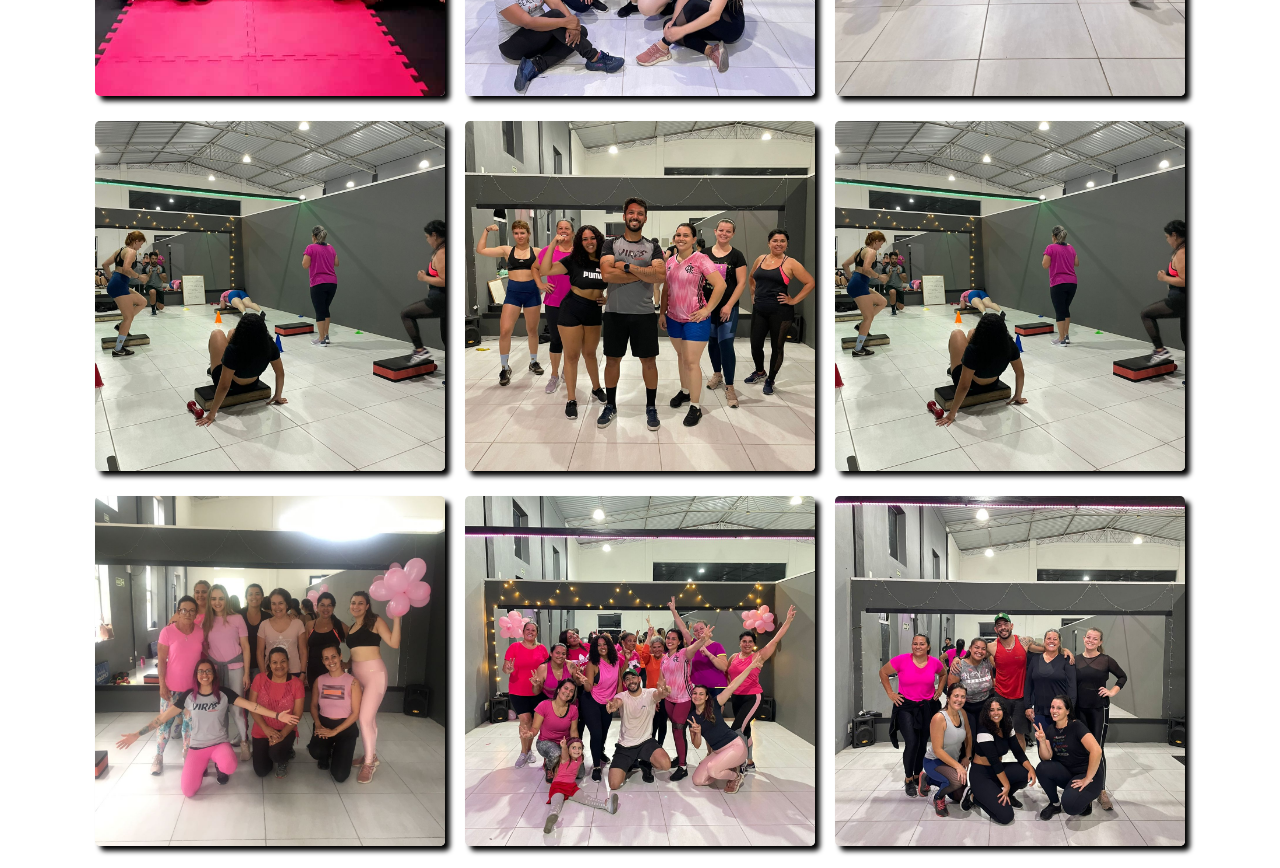
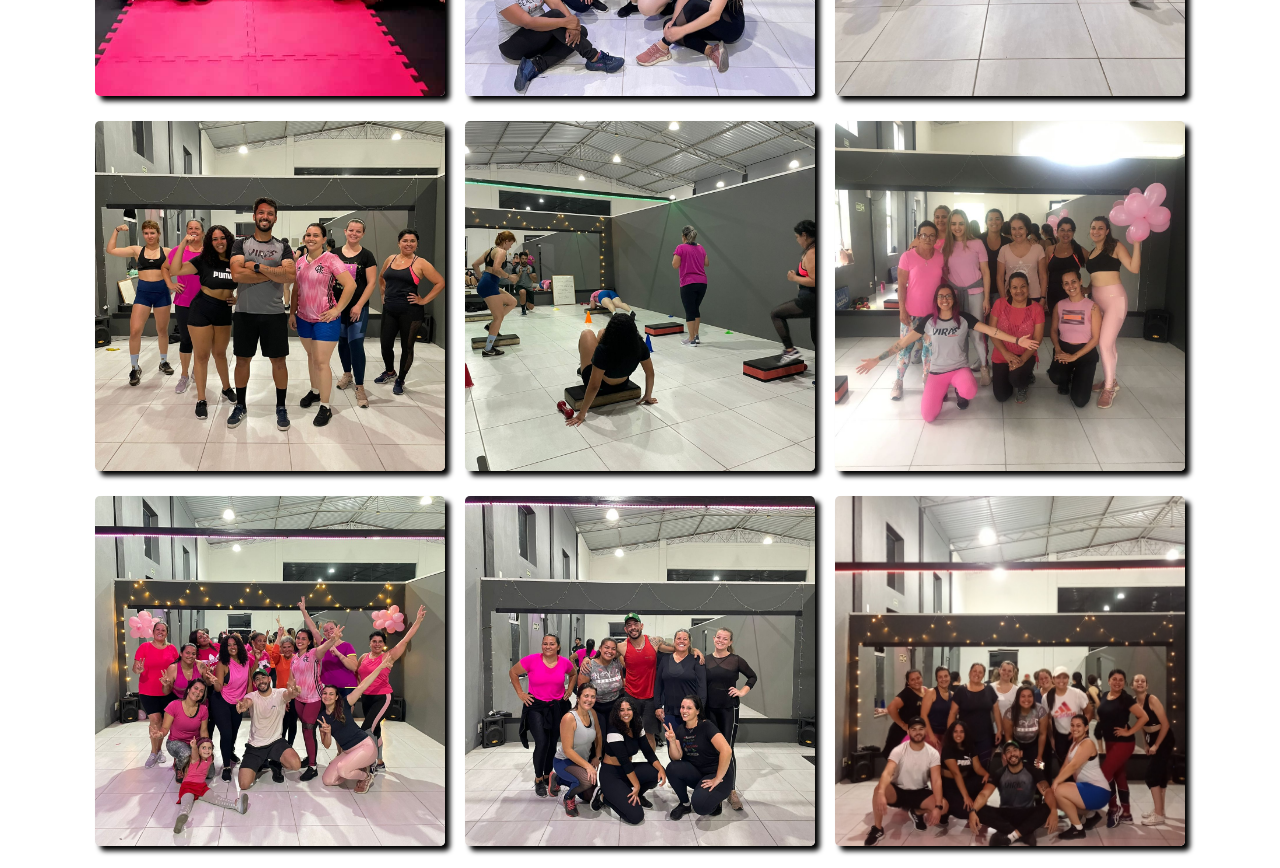
Before and after one commit to MendesYgor/ViraFitness, a plain HTML site: page html/nossaFamilia.html in a window 1280 px wide. Shown: the part 2800-3668 px from the top of the page. Drawn offline with Linux system fonts and the light colour scheme.

Commit message:
remocao de foto repetida

```diff
--- a/html/nossaFamilia.html
+++ b/html/nossaFamilia.html
@@ -244,17 +244,6 @@
             <img
               src="../images/FAMILIA/WhatsApp Image 2022-10-20 at 20.21.29.jpeg"
               alt=" imagem 23"
-            />
-          </a>
-        </div>
-
-        <div class="item">
-          <a
-            href="../images/FAMILIA/WhatsApp Image 2022-10-20 at 20.21.31.jpeg"
-          >
-            <img
-              src="../images/FAMILIA/WhatsApp Image 2022-10-20 at 20.21.31.jpeg"
-              alt=" imagem 24"
             />
           </a>
         </div>
```
